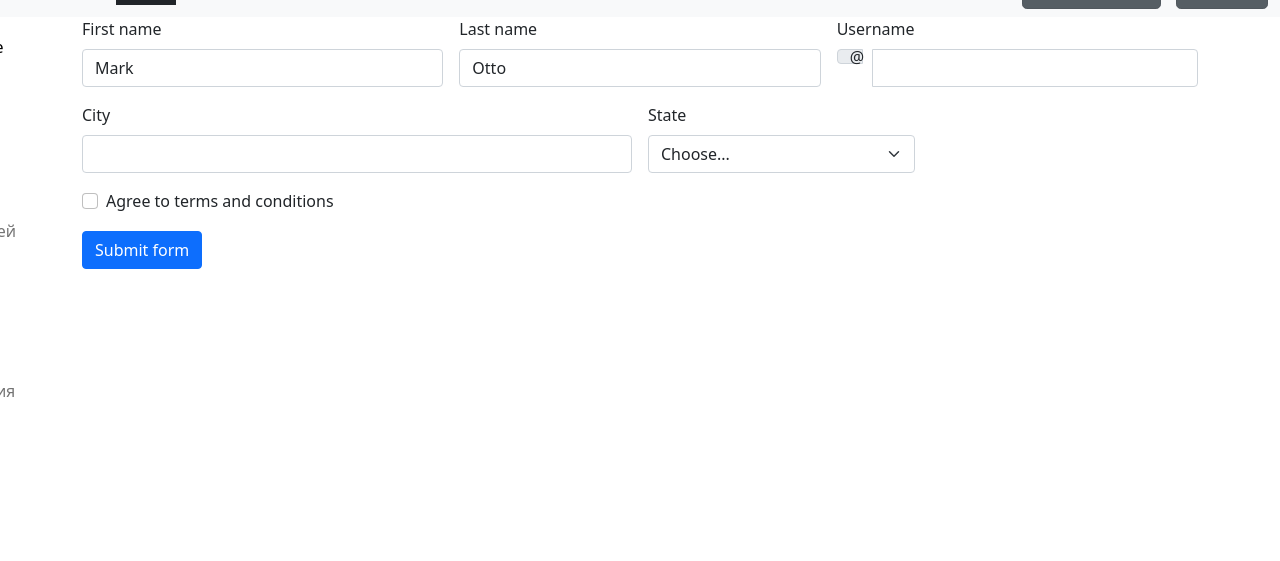
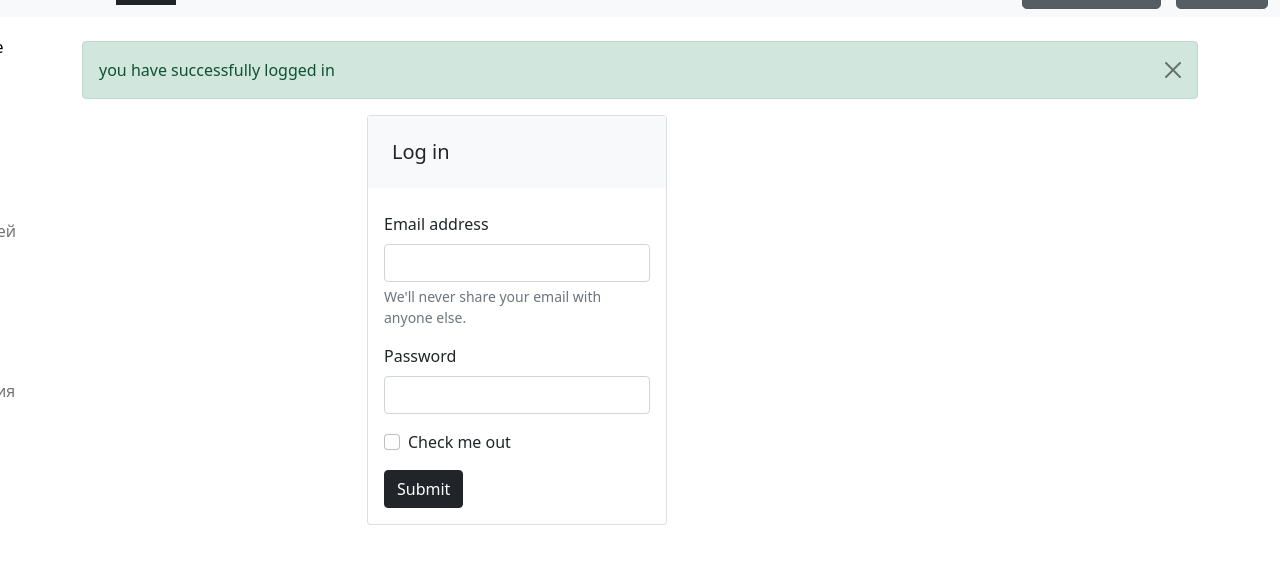
Before and after one commit to Alfarabia/alibi, a plain HTML site: page index1.html in a window 1280 px wide. Shown: the part 47-608 px from the top of the page. Drawn offline with nearby package versions, Linux system fonts and the light colour scheme.

Commit message:
Update index1.html

```diff
--- a/index1.html
+++ b/index1.html
@@ -77,53 +77,44 @@
               </div>
             </div>
           </nav>
+    </header>
 
 
-    </header>
+
+  <section class="login-form pt-4">
     <div class="container">
-
-    <form class="row g-3">
-  <div class="col-md-4">
-    <label for="validationDefault01" class="form-label">First name</label>
-    <input type="text" class="form-control" id="validationDefault01" value="Mark" required>
+      <div class="alert disp-none alert-success alert-dismissible fade show" role="alert">
+        you have successfully logged in
+        <button type="button" class="btn-close" data-bs-dismiss="alert" aria-label="Close"></button>
       </div>
-  <div class="col-md-4">
-    <label for="validationDefault02" class="form-label">Last name</label>
-    <input type="text" class="form-control" id="validationDefault02" value="Otto" required>
+        <div class="row d-flex align-items-center justify-content-center">
+            <div class="col-6">
+                <div class="card card-fullsize">
+                    <h5 class="card-title p-4 bg-light">Log in</h5>
+                    <div class="card-body">
+                      <form>
+                        <div class="mb-3">
+                            <label for="exampleInputEmail1" class="form-label">Email address</label>
+                            <input type="email" class="form-control" id="exampleInputEmail1" aria-describedby="emailHelp">
+                            <div id="emailHelp" class="form-text">We'll never share your email with anyone else.</div>
                         </div>
-  <div class="col-md-4">
-    <label for="validationDefaultUsername" class="form-label">Username</label>
-    <div class="input-group">
-      <span class="input-group-text" id="inputGroupPrepend2">@</span>
-      <input type="text" class="form-control" id="validationDefaultUsername"  aria-describedby="inputGroupPrepend2" required>
+                        <div class="mb-3">
+                            <label for="exampleInputPassword1" class="form-label">Password</label>
+                            <input type="password" class="form-control" id="exampleInputPassword1">
+                        </div>
+                        <div class="mb-3 form-check">
+                            <input type="checkbox" class="form-check-input" id="exampleCheck1">
+                            <label class="form-check-label" for="exampleCheck1">Check me out</label>
+                        </div>
+                        <button type="submit" class="submit btn btn-dark">Submit</button>
+                    </form>
                     </div>
                   </div>
-  <div class="col-md-6">
-    <label for="validationDefault03" class="form-label">City</label>
-    <input type="text" class="form-control" id="validationDefault03" required>
-  </div>
-  <div class="col-md-3">
-    <label for="validationDefault04" class="form-label">State</label>
-    <select class="form-select" id="validationDefault04" required>
-      <option selected disabled value="">Choose...</option>
-      <option>...</option>
-    </select>
-  </div>
-
-  <div class="col-12">
-    <div class="form-check">
-      <input class="form-check-input" type="checkbox" value="" id="invalidCheck2" required>
-      <label class="form-check-label" for="invalidCheck2">
-        Agree to terms and conditions
-      </label>
             </div>
         </div>
-  <div class="col-12">
-    <button class="btn btn-primary" type="submit" >Submit form</button>
     </div>
-</form>
-              </div>
-               <script src="slider.js"></script>
+  </section>
+
 <script src="gtr3.js"></script>
 <!-- JavaScript Bundle with Popper -->
 <script src="https://cdn.jsdelivr.net/npm/bootstrap@5.1.3/dist/js/bootstrap.bundle.min.js" integrity="sha384-ka7Sk0Gln4gmtz2MlQnikT1wXgYsOg+OMhuP+IlRH9sENBO0LRn5q+8nbTov4+1p" crossorigin="anonymous"></script>
```
Lines whose indentation alone changed are shown as unchanged.
